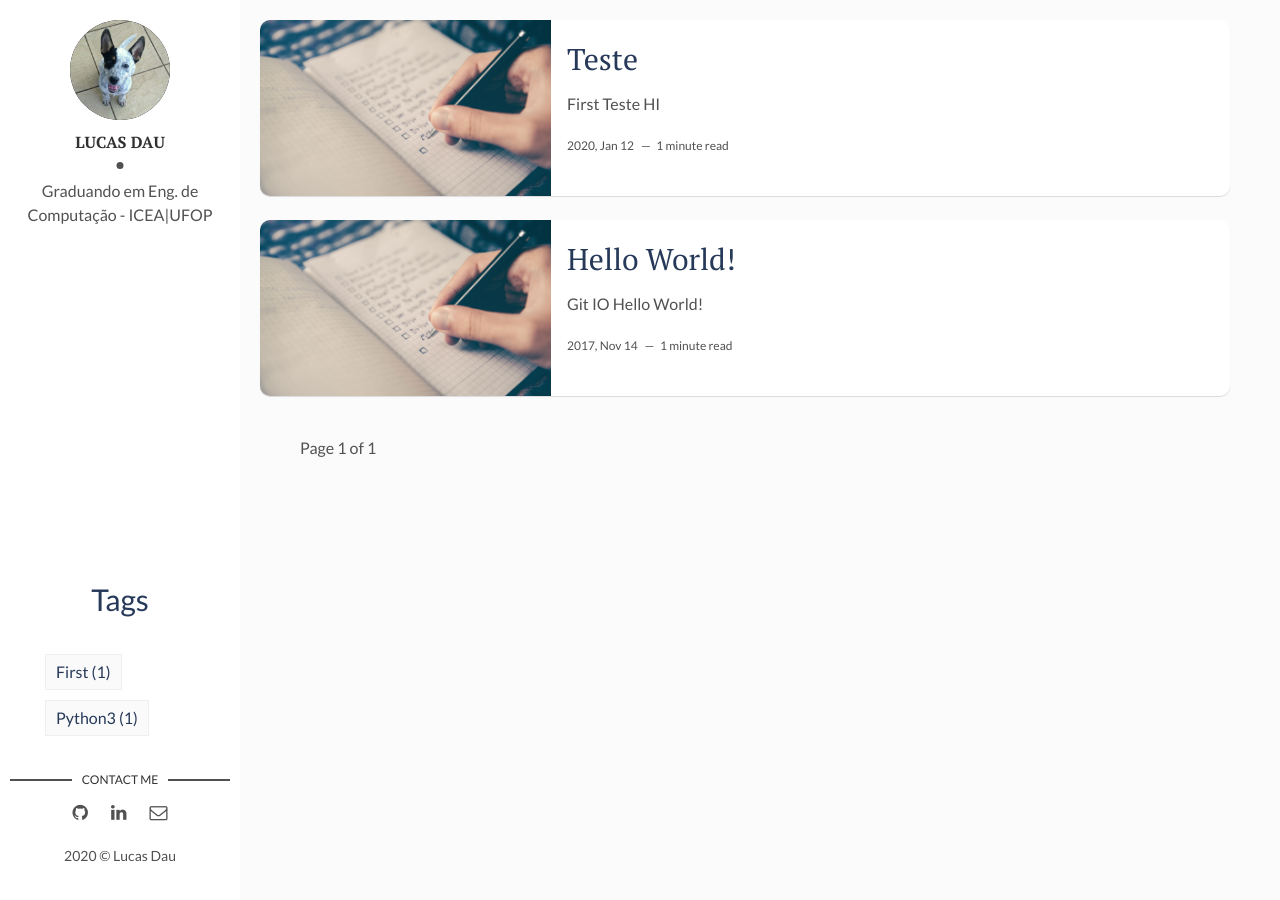
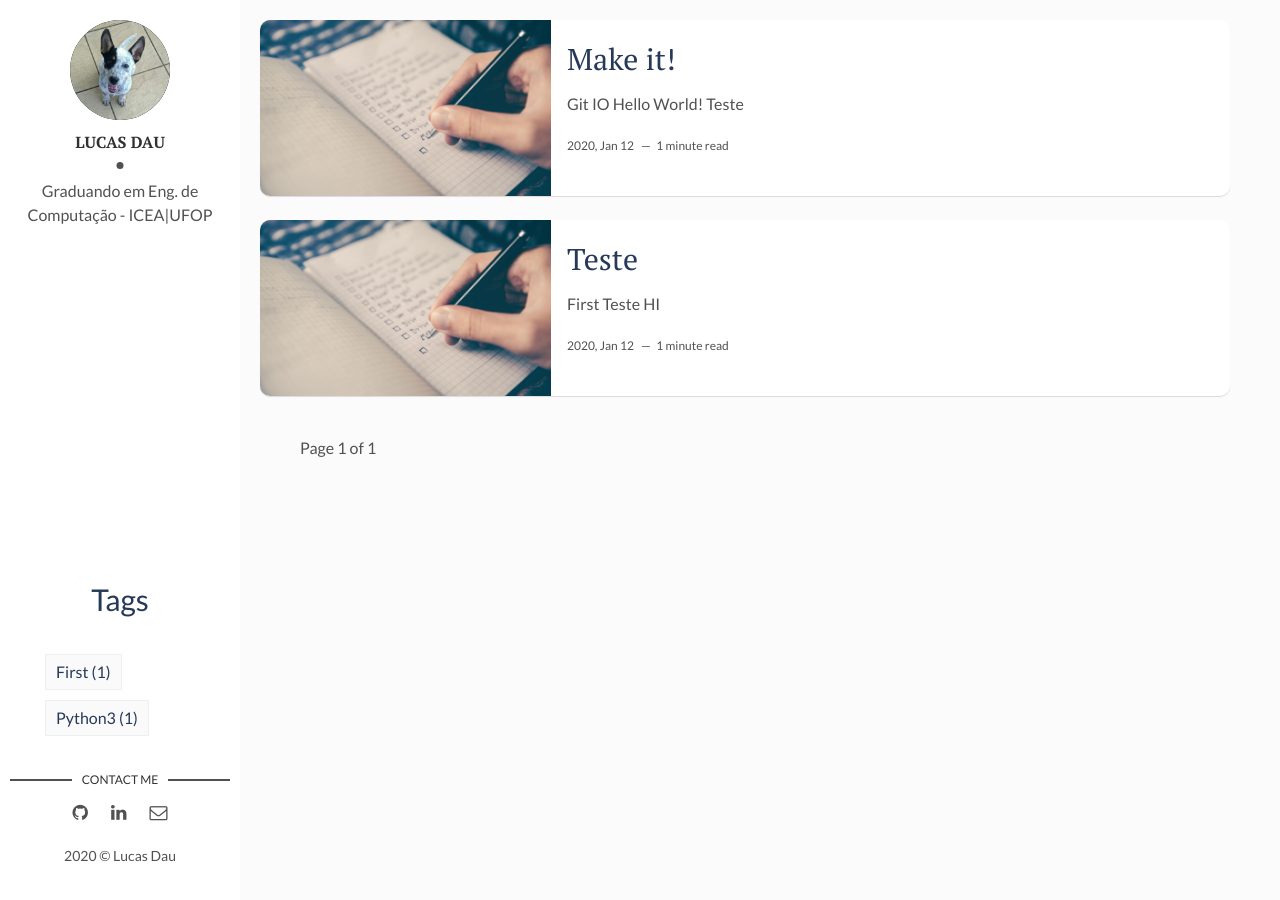
Before and after one commit to dfslucas/dfslucas.github.io, a Jekyll site: the page built from index.html, in a window 1280 px wide. Built offline with Jekyll 4.4.1, drawn with Linux system fonts in a browser that asks for light colours; the list of posts is cut into pages by our own code.

Commit message:
Update from Forestry.io dfslucas updated _posts/2017-11-14-hello-world.html

```diff
--- a/_posts/2017-11-14-hello-world.html
+++ b/_posts/2017-11-14-hello-world.html
@@ -1,10 +1,13 @@
 ---
 layout: post
-title:  Hello World!
-date:   2017-11-14 13:00:00
+title: Make it!
+date: 2020-01-12 03:00:00 +0000
 description: Hello World!
-img: software.jpg # Add image post
-tags: [First] # add tag
+img: software.jpg
+tags:
+- First
+
 ---
 <h2>Git IO</h2>
 <p>Hello World! <3</p>
+  <b>Teste</b>
```
